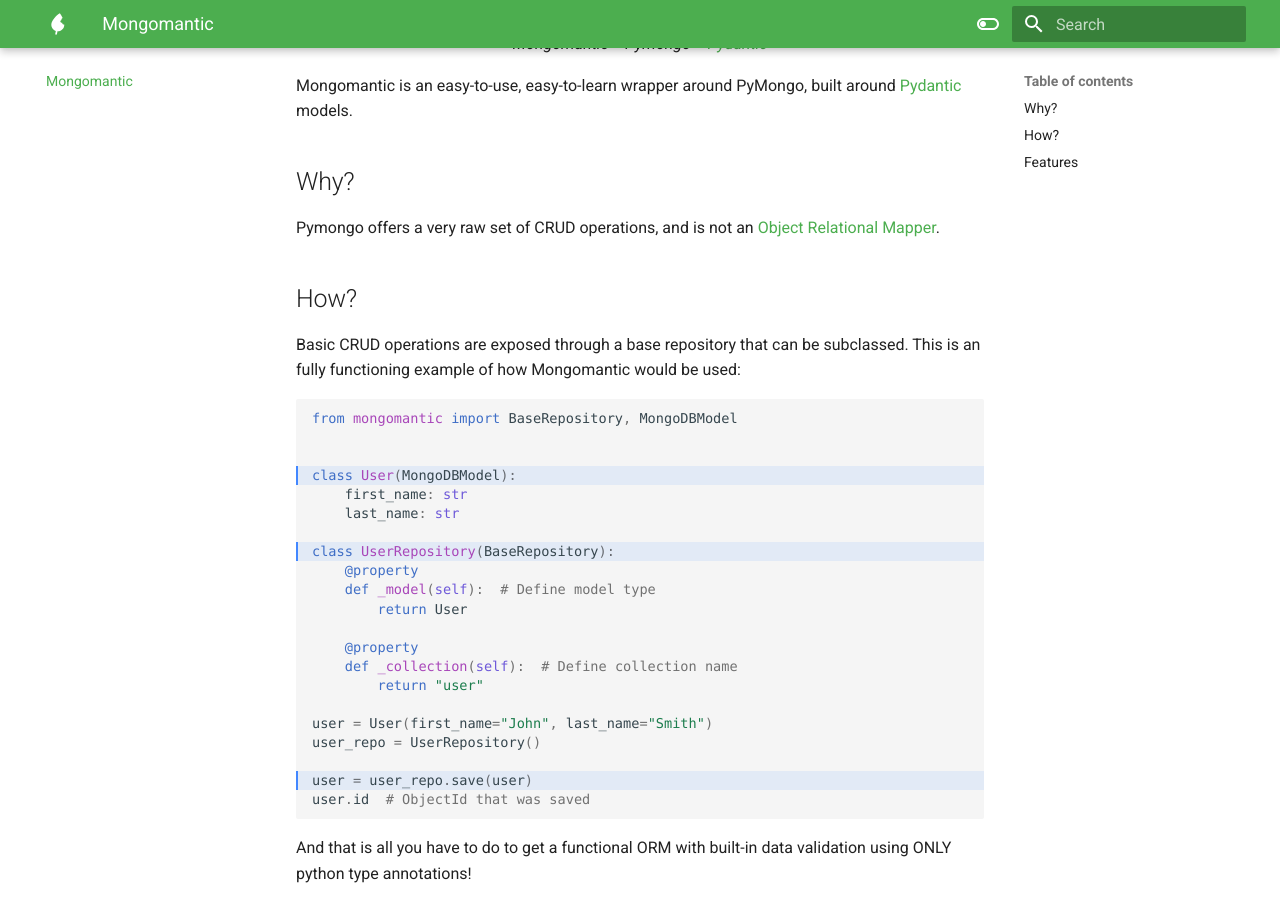
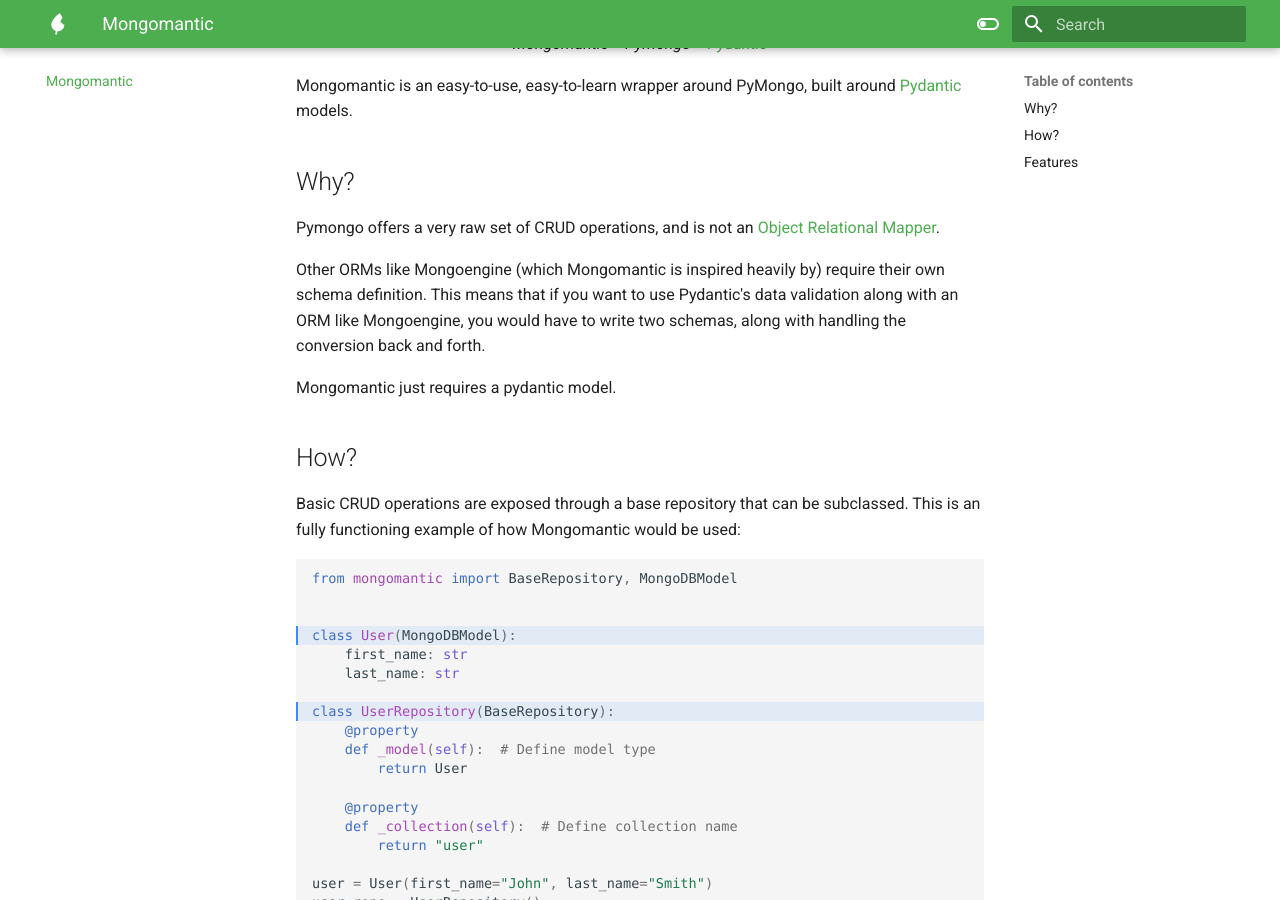
Before and after one commit to RamiAwar/Mongomantic, an MkDocs documentation site: the page built from docs/index.md, in a window 1280 px wide and 900 px high, scrolled down 363 px. Built offline with MkDocs 1.6.1 and Material for MkDocs 9.7.7, drawn with Linux system fonts in a browser that asks for light colours; some web fonts are replaced.

Commit message:
Updated docs

```diff
--- a/docs/index.md
+++ b/docs/index.md
@@ -10,6 +10,12 @@
 ## Why?
 
 Pymongo offers a very raw set of CRUD operations, and is not an <a href="https://blog.bitsrc.io/what-is-an-orm-and-why-you-should-use-it-b2b6f75f5e2a">Object Relational Mapper</a>.
+
+Other ORMs like Mongoengine (which Mongomantic is inspired heavily by) require their own schema definition.
+This means that if you want to use Pydantic's data validation along with an ORM like Mongoengine, you would have to
+write two schemas, along with handling the conversion back and forth.
+
+Mongomantic just requires a pydantic model.
 
 ## How?
 
```
